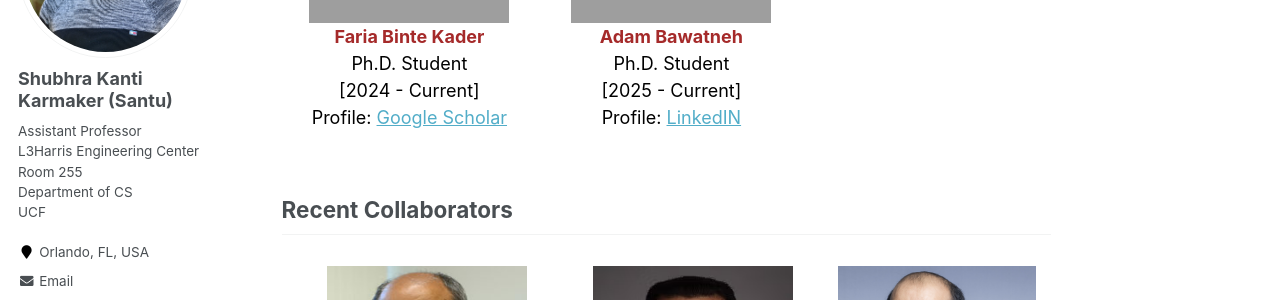
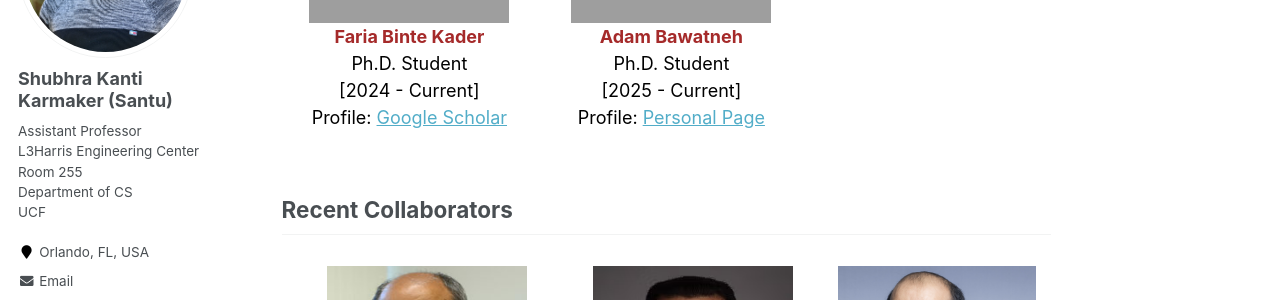
Before and after one commit to karmake2/karmake2.github.io, a Jekyll site: the page built from _pages/students.html, in a window 1280 px wide and 900 px high, scrolled down 648 px. Shown: the part 153-453 px from the top of the window. Built offline with Jekyll 4.4.1, drawn with Linux system fonts in a browser that asks for light colours; grey boxes are pictures that could not be loaded.

Commit message:
Update students.html

```diff
--- a/_pages/students.html
+++ b/_pages/students.html
@@ -50,7 +50,7 @@ author_profile: true
 				<font color="brown" ><b>Adam Bawatneh</b></font><br/>
 				Ph.D. Student<br/>
 				[2025 - Current]<br/>
-				Profile: <a href="https://www.linkedin.com/in/adam-bawatneh-221a61290/" target="_blank">LinkedIN</a></span></td>
+				Profile: <a href="https://adam-12-0.github.io/" target="_blank">Personal Page</a></span></td>
 	</tr>
 </table>
 
```
